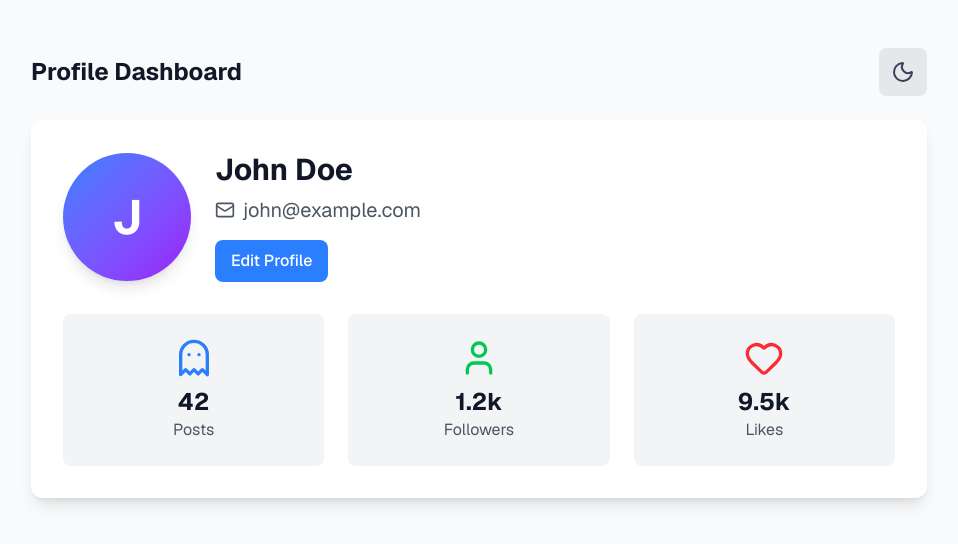
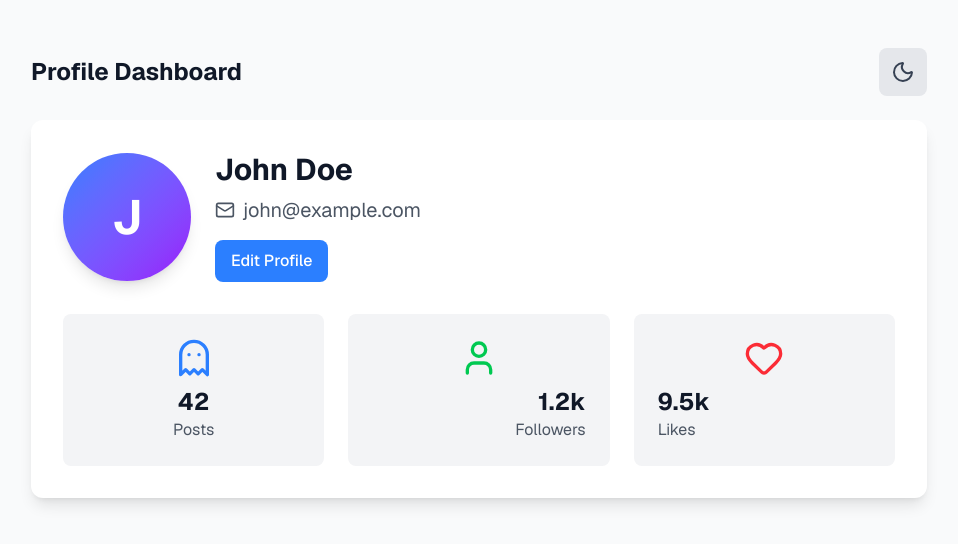
Before and after one commit to brijeshborad/git-worktree-demo, a Next.js app: page /test-one in a window 1280 px wide. Shown: the top 544 px of the page, without its empty margins (161-1119 px from the left). Built offline with nearby package versions, Linux system fonts and the light colour scheme.

Commit message:
Test changes in test-one worktree

```diff
--- a/src/app/test-one/page.tsx
+++ b/src/app/test-one/page.tsx
@@ -176,7 +176,7 @@ export default function TestOne() {
                             }`}>Posts</p>
                         </div>
                         <div
-                            className={`text-center p-4 sm:p-6 rounded-lg transition-all duration-200 hover:scale-105 ${
+                            className={`text-right p-4 sm:p-6 rounded-lg transition-all duration-200 hover:scale-105 ${
                                 darkMode ? 'bg-gray-700 hover:bg-gray-600' : 'bg-gray-100 hover:bg-gray-200'
                             }`}>
                             <User className="w-8 h-8 sm:w-10 sm:h-10 mx-auto mb-2 text-green-500"/>
@@ -186,7 +186,7 @@ export default function TestOne() {
                             }`}>Followers</p>
                         </div>
                         <div
-                            className={`text-center p-4 sm:p-6 rounded-lg transition-all duration-200 hover:scale-105 ${
+                            className={`text-left p-4 sm:p-6 rounded-lg transition-all duration-200 hover:scale-105 ${
                                 darkMode ? 'bg-gray-700 hover:bg-gray-600' : 'bg-gray-100 hover:bg-gray-200'
                             }`}>
                             <Heart className="w-8 h-8 sm:w-10 sm:h-10 mx-auto mb-2 text-red-500"/>
```
